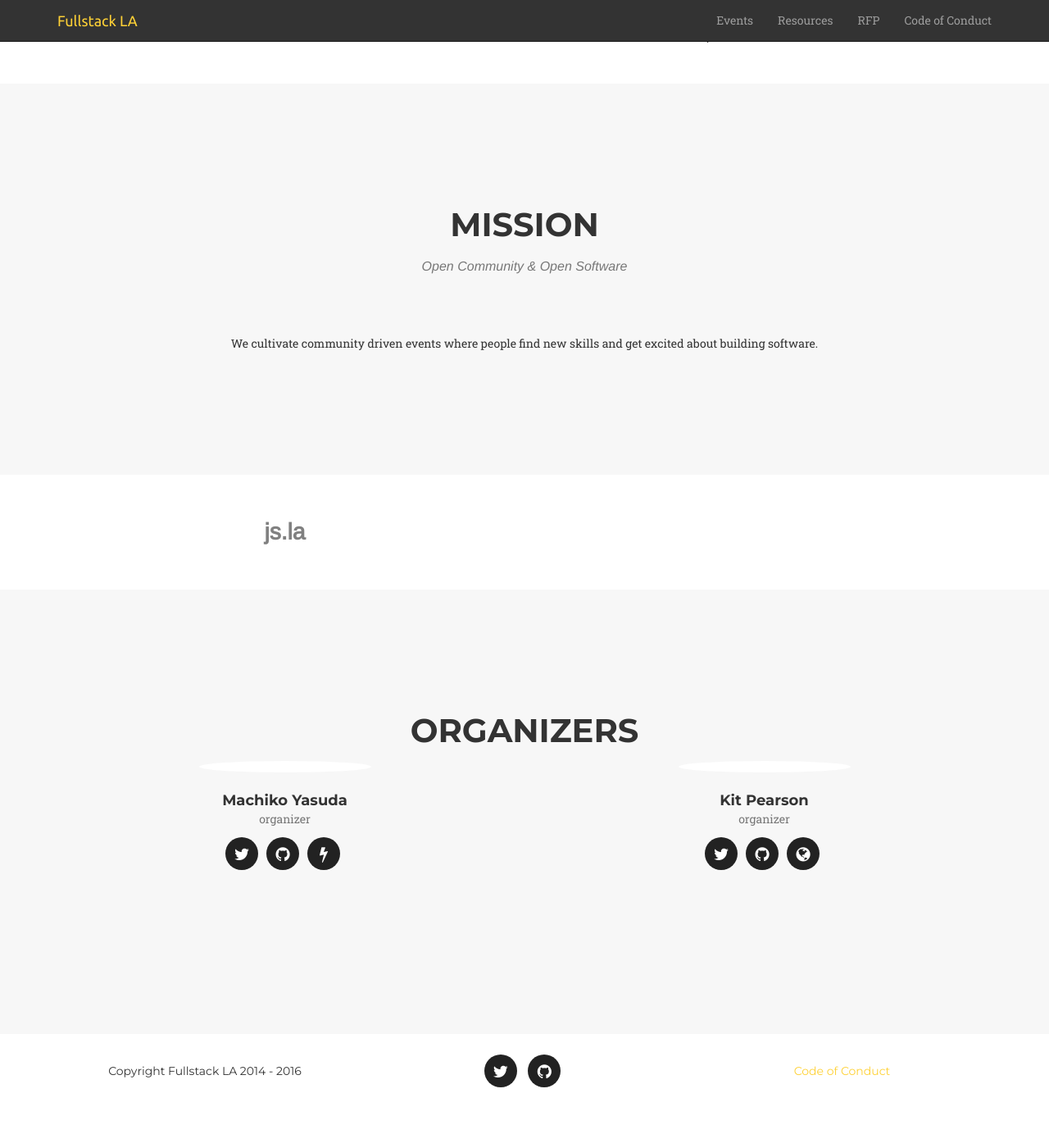
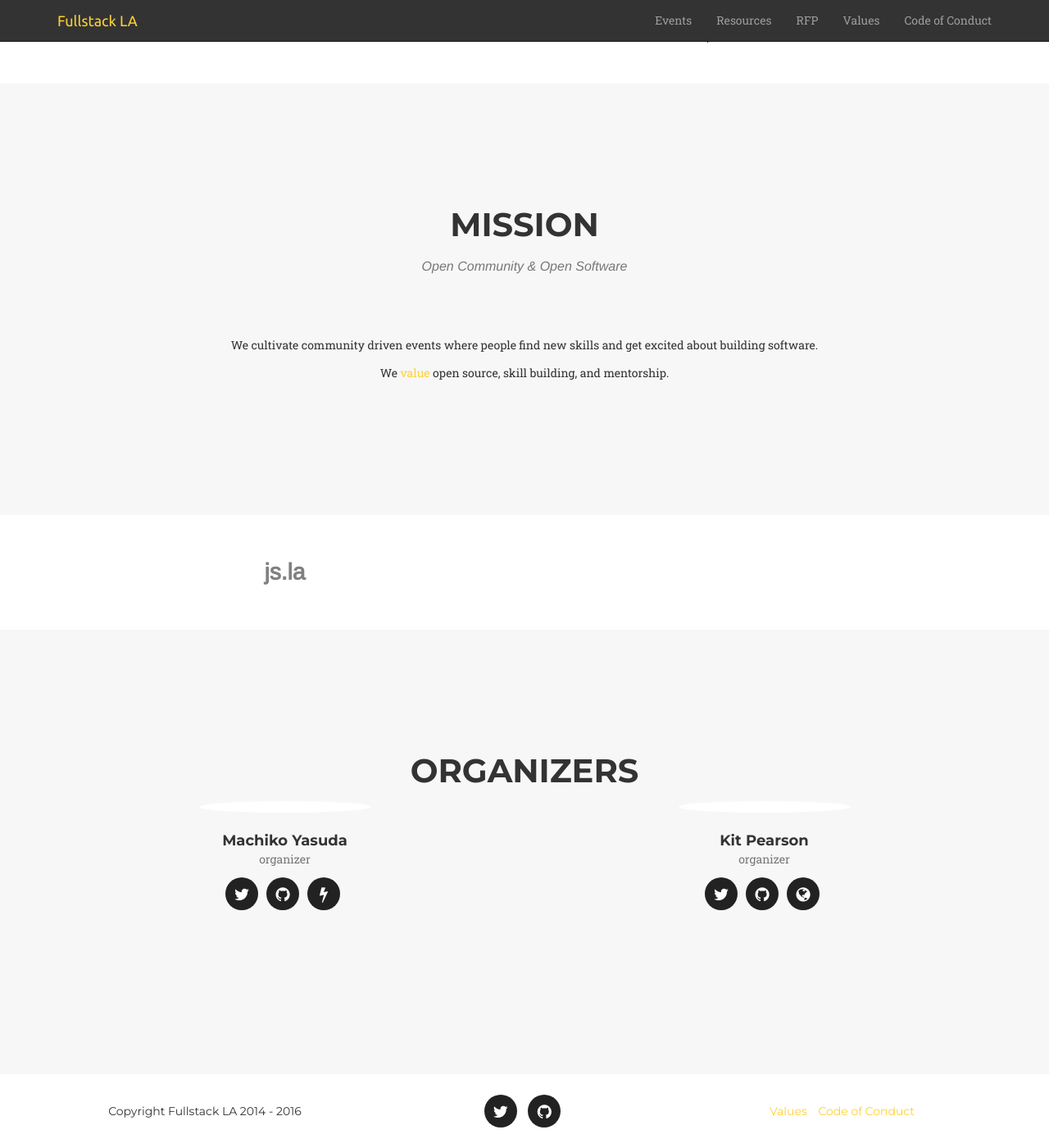
Before and after one commit to fullstackla/fullstackla.github.io, a Jekyll site: the page built from _posts/2014-07-16-project-3.markdown, in a window 1280 px wide and 1400 px high, scrolled down 1912 px. Shown: the whole window at 82% size. Built offline with Jekyll 4.4.1, drawn with Linux system fonts in a browser that asks for light colours; some web fonts are replaced; before the commit the page ends 3263 px from its top, so only the background shows below that.

Commit message:
Update README.md file Update README.md with 'How to Add Events' Instructions. Add Sticker Mule png/svg assets to img/logos directory. Add Values link to Navbar and Footer. Made minor edits to values.md. Add link to Values page on Mission page.

```diff
--- a/_includes/footer.html
+++ b/_includes/footer.html
@@ -14,7 +14,9 @@
       </div>
       <div class="col-md-4">
         <ul class="list-inline quicklinks">
-          <li><a href="{{site.baseurl}}/code-of-conduct" target="_blank">Code of Conduct</a>
+          <li><a href="/values">Values</a>
+          </li>
+          <li><a href="/code-of-conduct">Code of Conduct</a>
           </li>
         </ul>
       </div>
--- a/_includes/mission.html
+++ b/_includes/mission.html
@@ -7,7 +7,8 @@
         <h3 class="section-subheading text-muted">
           Open Community & Open Software
         </h3>
-        We cultivate community driven events where people find new skills and get excited about building software.
+        <p>We cultivate community driven events where people find new skills and get excited about building software.</p>
+        <p>We <a href="/values">value</a> open source, skill building, and mentorship.</p>
       </div>
     </div>
   </div>
--- a/_includes/navbar.html
+++ b/_includes/navbar.html
@@ -18,6 +18,7 @@
         <li><a href="/#events">Events</a></li>
         <li><a href="/resources">Resources</a></li>
         <li><a href="/rfp">RFP</a></li>
+        <li><a href="/values">Values</a></li>
         <li><a href="/code-of-conduct">Code of Conduct</a></li>
       </ul>
     </div><!-- /.navbar-collapse -->
--- a/_includes/sponsors.html
+++ b/_includes/sponsors.html
@@ -6,10 +6,10 @@
         <h3 class="section-heading">Thanks to our sponsors</h3>
       </div>
       <div class="col-md-6 col-sm-6">
-        <a href="https://maxcdn.com">
-          <img src="/img/logos/maxcdn-logo-color.png"
+        <a href="https://www.stickermule.com/">
+          <img src="/img/logos/sticker-mule-logo.svg"
           class="img-responsive img-centered"
-          alt="MaxCDN logo">
+          alt="Sticker Mule logo">
         </a>
       </div>
       <div class="col-md-6 col-sm-6 ">
```
Also changed, not shown: values.md (+1 -1 lines), README.md, img/logos/sticker-mule-logo.png (added), img/logos/sticker-mule-logo.svg (added).
